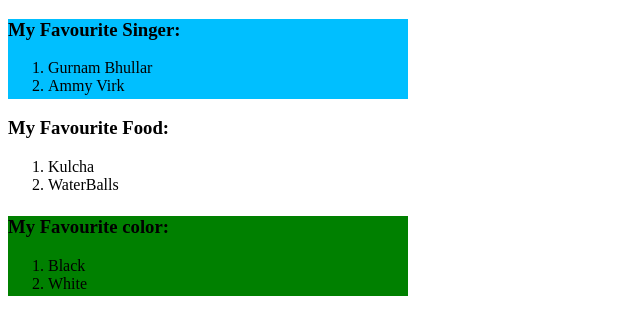
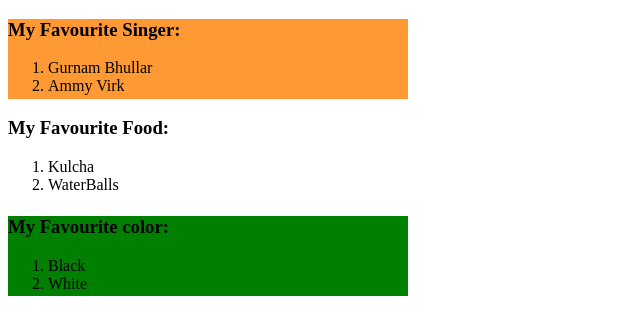
Before and after one commit to Kirnkk/Kirnkk.github.io, a plain HTML site: page module3/work8/index1.html in a window 1280 px wide. Shown: the whole page, without its empty margins (0-640 px from the left). Drawn offline with Linux system fonts and the light colour scheme.

Commit message:
modified index1 and work4

```diff
--- a/module3/work8/index1.html
+++ b/module3/work8/index1.html
@@ -7,7 +7,7 @@
     #first{
         width:400px;
         height:80px;
-        background-color:deepskyblue;
+        background-color:#ff9933;
      }
      #scnd{
         width:400px;
```
Also changed, not shown: module3/work4.html (+1 -1 lines).
